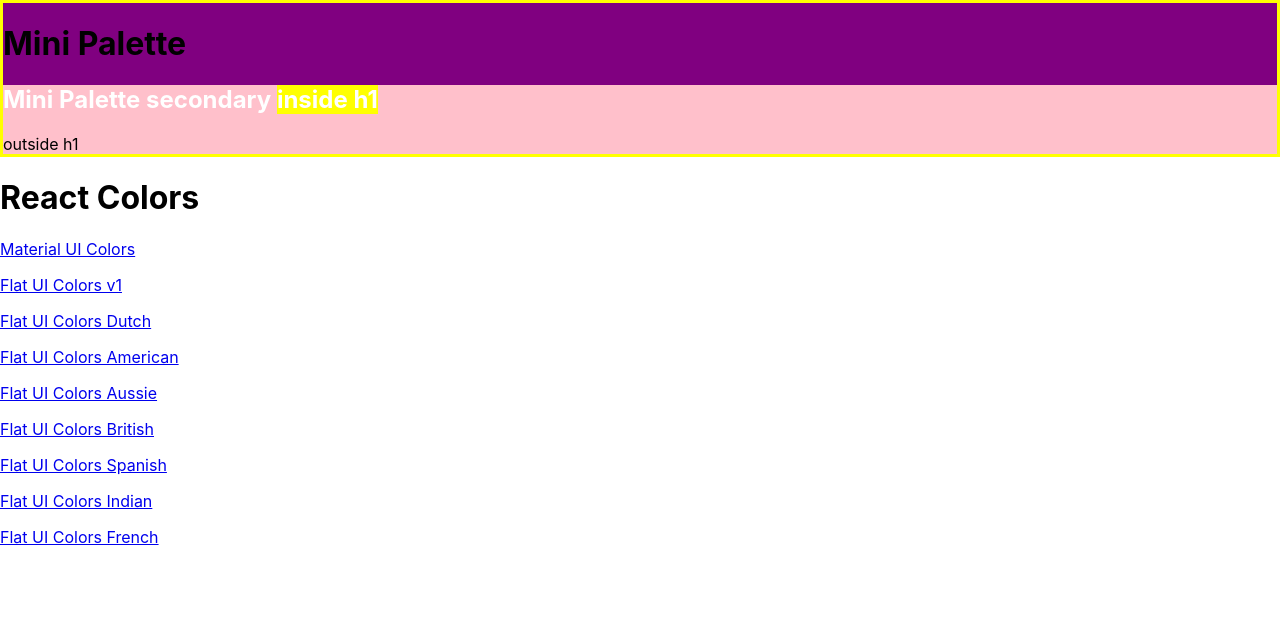
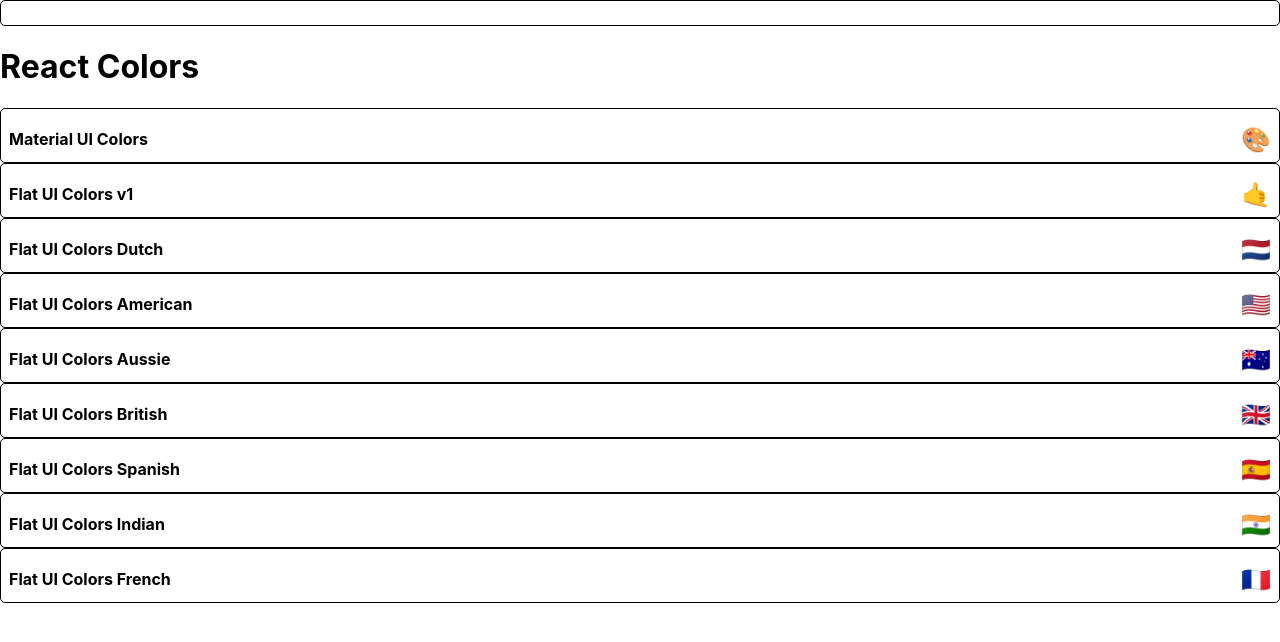
Before and after one commit to super8989/React_colors_app, a React (Create React App) app: page / in a window 1280 px wide. Shown: the top 642 px of the page. Built offline with nearby package versions, Linux system fonts and the light colour scheme.

Commit message:
started styling the MiniPalette.js

```diff
--- a/src/MiniPalette.js
+++ b/src/MiniPalette.js
@@ -2,34 +2,46 @@
 import { withStyles } from "@material-ui/core/styles";
 
 const styles = {
-	main: {
-		backgroundColor: "purple",
-		border: "3px solid yellow"
+	root: {
+		backgroundColor: "white",
+		border: "1px solid black",
+		borderRadius: "5px",
+		padding: "0.5rem",
+		position: "relative",
+		overflow: "hidden",
+		"&:hover": {
+			cusor: "pointer"
+		}
 	},
-	secondary: {
-		backgroundColor: "pink",
-		"& h1": {
-			color: "white",
-			"& span": {
-				backgroundColor: "yellow"
-			}
-		}
+	colors: {
+		backgroundColor: "grey"
+	},
+	title: {
+		display: "flex",
+		justifyContent: "space-between",
+		alignItems: "center",
+		margin: "0",
+		color: "black",
+		paddingTop: "0.5rem",
+		fontSize: "1rem",
+		position: "relative"
+	},
+	emoji: {
+		marginLeft: "0.5rem",
+		fontSize: "1.5rem"
 	}
 };
 
 function MiniPalette(props) {
-	const { classes } = props;
+	const { classes, paletteName, emoji } = props;
 	console.log(classes);
 
 	return (
-		<div className={classes.main}>
-			<h1>Mini Palette</h1>
-			<section className={classes.secondary}>
-				<h1>
-					Mini Palette secondary <span>inside h1</span>
-				</h1>
-				<span>outside h1</span>
-			</section>
+		<div className={classes.root}>
+			<div className={classes.colors}></div>
+			<h5 className={classes.title}>
+				{paletteName} <span className={classes.emoji}>{emoji}</span>
+			</h5>
 		</div>
 	);
 }
--- a/src/PaletteList.js
+++ b/src/PaletteList.js
@@ -11,9 +11,7 @@
 				<MiniPalette />
 				<h1>React Colors</h1>
 				{palettes.map(palette => (
-					<p>
-						<Link to={`/palette/${palette.id}`}>{palette.paletteName}</Link>
-					</p>
+					<MiniPalette {...palette} />
 				))}
 			</div>
 		);
```
